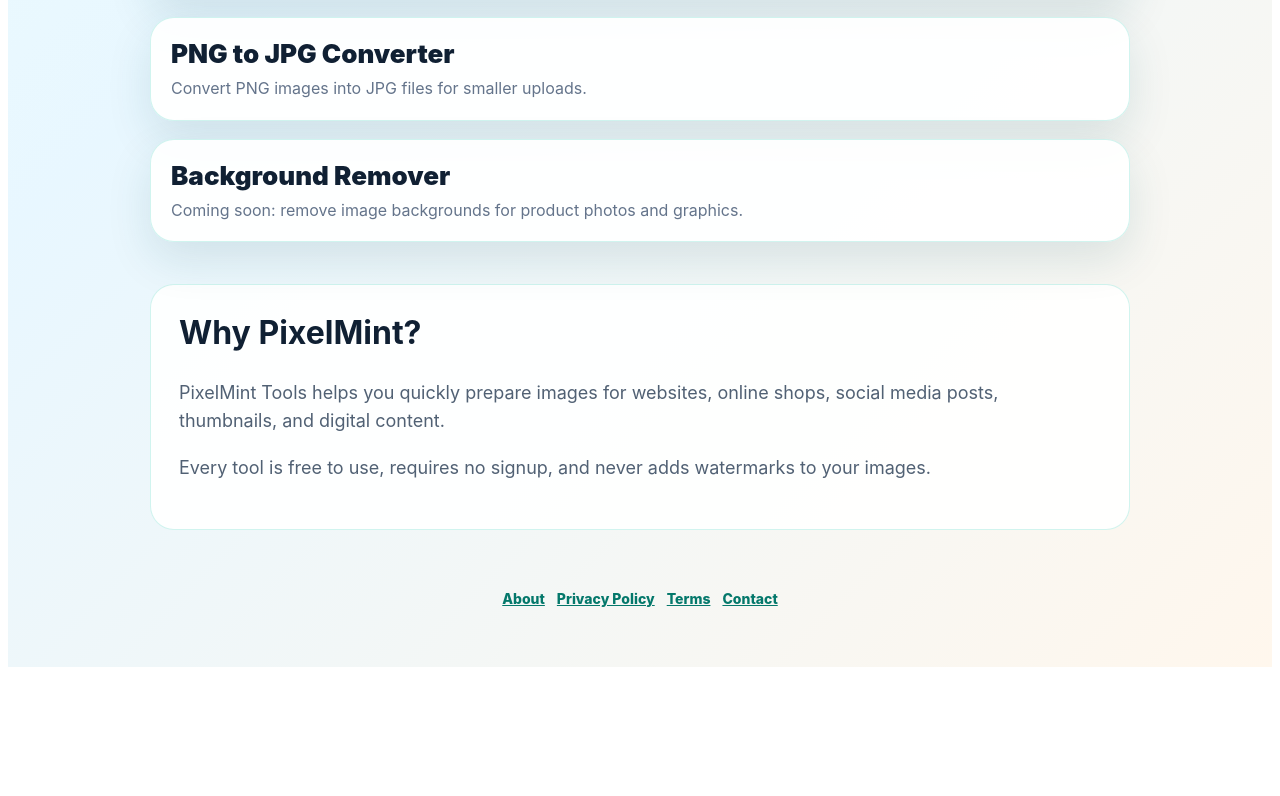
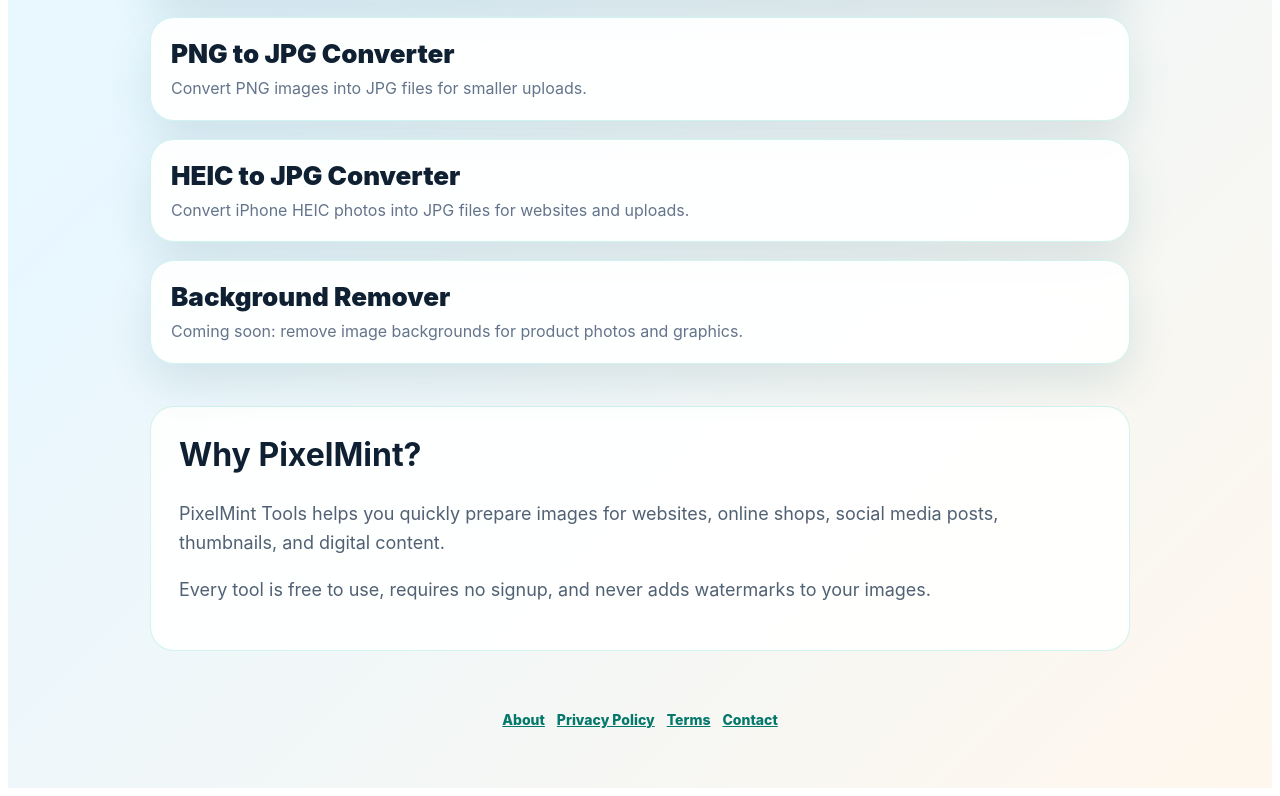
Before and after one commit to gramaziofamily/pixelminttools, a Next.js app: page / in a window 1280 px wide. Shown: the part 1163-1959 px from the top of the page. Before the commit the page ends 1838 px from the top, so only its background shows below. Built offline with nearby package versions, Linux system fonts and the light colour scheme.

Commit message:
Add HEIC to JPG converter

```diff
--- a/app/page.js
+++ b/app/page.js
@@ -40,6 +40,12 @@ export default function Home() {
   "PNG to JPG Converter",
   "/png-to-jpg",
   "Convert PNG images into JPG files for smaller uploads.",
+],
+
+    [
+  "HEIC to JPG Converter",
+  "/heic-to-jpg",
+  "Convert iPhone HEIC photos into JPG files for websites and uploads.",
 ],
 
 
```
